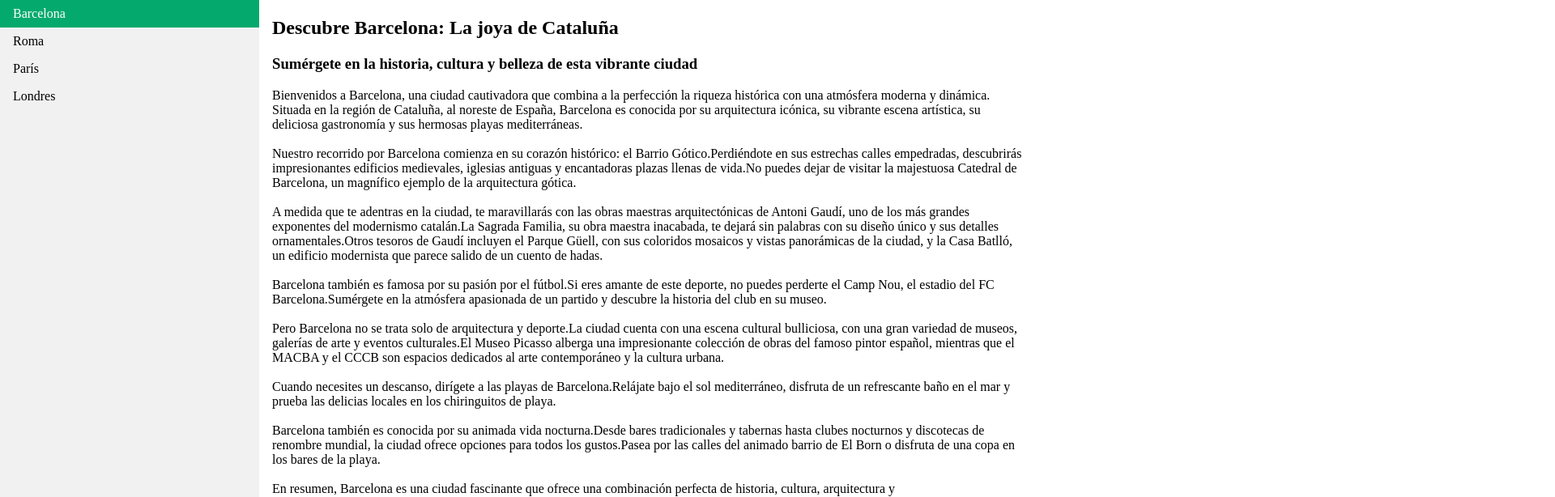
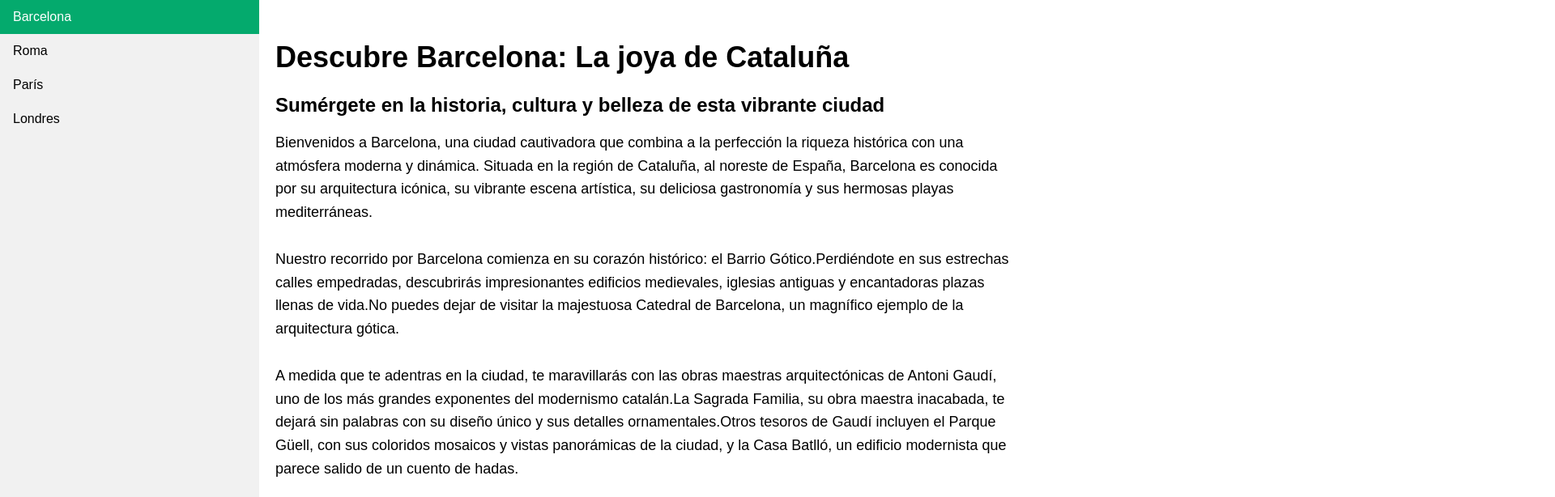
Before and after one commit to bayron1986/venta-viajes, a plain HTML site: page index.html in a window 1280 px wide. Both pictures are taken after a click on the link "Barcelona". Shown: the top 614 px of the page at 81% size, 1920 px wide, since content can reach past the window. Drawn offline with Linux system fonts and the light colour scheme.

Commit message:
terminamos de corregir erroes de botones

```diff
--- a/index.html
+++ b/index.html
@@ -18,12 +18,17 @@
     </ul>
 
     <div class="contenedor">
-        <h2 id="titulo">Bienvenido a nuestra web</h2>
+        <h2 id="titulo">Bienvenido a nuestra web
+            <img id="imagenTitulo" src="./imagenes/imagen-titulo.jpg" alt="Título de la imagen">
+        </h2>
         <h3 id="subtitulo">Elija su destino</h3>
         <p id="parrafo">Compre los mejores paquetes en nuestra empresa</p>
         <h4 id="precio"></h4>
         <img id="imagenCiudad" src="" alt="">
+
     </div>
+
+
 
     <script type="module" src="script.js"></script>
 </body>
--- a/script.js
+++ b/script.js
@@ -1,40 +1,69 @@
-import {barcelona, roma, paris, londres} from './ciudades.js';
+import { barcelona, roma, paris, londres } from './ciudades.js';
 
-let enlaces= document.querySelectorAll('a')
-let tituloElemento = document.getElementById('titulo')
-let subTituloElemento = document.getElementById('subtitulo')
-let parrafoElemento = document.getElementById('parrafo')
-let precioElemento = document.getElementById('precio')
+let enlaces = document.querySelectorAll('a');
+let tituloElemento = document.getElementById('titulo');
+let subTituloElemento = document.getElementById('subtitulo');
+let parrafoElemento = document.getElementById('parrafo');
+let precioElemento = document.getElementById('precio');
+let imagenCiudad = document.getElementById('imagenCiudad');
+let botonInicio = document.getElementById('botonInicio'); // Selecciona el botón
 
+enlaces.forEach(function (enlace) {
+    enlace.addEventListener('click', function () {
+        // Remover la clase active de todos los enlaces
+        enlaces.forEach(function (e) {
+            e.classList.remove('active');
+        });
+        // Agregar la clase active al enlace actual
+        this.classList.add('active');
 
-enlaces.forEach(function(enlace){
-    enlace.addEventListener('click', function(){
-        //remover la clase active de todos los enlaces
-        enlaces.forEach(function (enlace) {
-        enlace.classList.remove('active');
-        });
-// agregar la clase active al enlace actual
-        this.classList.add('active')
-// obtenemos el contenido segun el enlace
-    let contenido= obtenerContenido(this.textContent)
-// mostramos el contenido
-    tituloElemento.innerHTML = contenido.titulo
-    subTituloElemento.innerHTML = contenido.subtitulo
-    parrafoElemento.innerHTML = contenido.parrafo
-    precioElemento.innerHTML = contenido.precio
+        // Obtener el contenido según el enlace
+        let contenido = obtenerContenido(this.textContent);
+
+        // Mostrar el contenido
+        tituloElemento.innerHTML = contenido.titulo;
+        subTituloElemento.innerHTML = contenido.subtitulo;
+        parrafoElemento.innerHTML = contenido.parrafo;
+        precioElemento.innerHTML = contenido.precio;
+
+        // Obtener y mostrar la imagen correspondiente
+        let ciudad = this.textContent.toLowerCase();
+        imagenCiudad.src = `./imagenes/${ciudad}.jpg`;
+        imagenCiudad.alt = `Imagen de ${ciudad}`;
+
+        // Ocultar la imagen del título
+        let imagenTitulo = document.getElementById('imagenTitulo');
+        imagenTitulo.style.display = 'none';
     });
 });
 
-function obtenerContenido(enlace){
-    let contenido= {
+// Agrega un evento de escucha al botón de inicio
+botonInicio.addEventListener('click', function () {
+    // Restablece el contenido del título, subtitulo y párrafo
+    tituloElemento.innerHTML = 'Bienvenido a nuestra web';
+    subTituloElemento.innerHTML = 'Elija su destino';
+    parrafoElemento.innerHTML = 'Compre los mejores paquetes en nuestra empresa';
+
+    // Muestra la imagen del título nuevamente
+    let imagenTitulo = document.getElementById('imagenTitulo');
+    imagenTitulo.style.display = 'block';
+
+    // Borra la imagen de la ciudad
+    imagenCiudad.src = '';
+    imagenCiudad.alt = '';
+
+    // Remueve la clase active de todos los enlaces
+    enlaces.forEach(function (enlace) {
+        enlace.classList.remove('active');
+    });
+});
+
+function obtenerContenido(enlace) {
+    let contenido = {
         'Barcelona': barcelona,
         'París': paris,
         'Londres': londres,
         'Roma': roma,
     };
-     // Obtener la imagen correspondiente
-     let imagenCiudad = document.getElementById('imagenCiudad');
-     imagenCiudad.src = `imagenes/${enlace.toLowerCase()}.jpg`;
-
-return contenido[enlace];
+    return contenido[enlace];
 }
--- a/style.css
+++ b/style.css
@@ -37,3 +37,86 @@ li a:hover:not(.active) {
     padding: 1px 16px;
     height: 1000px;
 }
+
+/* Estilos generales */
+body {
+    margin: 0;
+    font-family: Arial, sans-serif; /* Fuente general */
+}
+
+/* Menú lateral */
+ul {
+    list-style-type: none;
+    margin: 0;
+    padding: 0;
+    width: 25%;
+    background-color: #f1f1f1;
+    position: fixed;
+    height: 100%;
+    overflow: auto;
+}
+
+li a {
+    display: block;
+    color: #000;
+    padding: 12px 16px; /* Aumentamos el espacio de relleno para un aspecto más espaciado */
+    text-decoration: none;
+    cursor: pointer;
+    transition: background-color 0.3s, color 0.3s; /* Efecto de transición suave */
+}
+
+li a.active {
+    background-color: #04AA6D;
+    color: white;
+}
+
+li a:hover:not(.active) {
+    background-color: #555;
+    color: white;
+}
+
+/* Contenedor principal */
+.contenedor {
+    margin-left: 25%;
+    padding: 20px; /* Espaciado interior para el contenido */
+}
+
+/* Estilos para el título */
+#titulo {
+    font-size: 36px; /* Tamaño grande para el título */
+    margin-bottom: 20px; /* Espaciado inferior para separar el título del contenido */
+}
+
+/* Estilos para el subtitulo */
+#subtitulo {
+    font-size: 24px; /* Tamaño grande para el subtítulo */
+    margin-bottom: 10px; /* Espaciado inferior para separar el subtítulo del párrafo */
+}
+
+/* Estilos para el párrafo */
+#parrafo {
+    font-size: 18px; /* Tamaño del texto principal */
+    line-height: 1.6; /* Espaciado entre líneas para una mejor legibilidad */
+    margin-bottom: 20px; /* Espaciado inferior para separar los párrafos */
+}
+
+/* Estilos para el precio */
+#precio {
+    font-size: 20px; /* Tamaño del precio */
+    color: #04AA6D; /* Color verde para destacar el precio */
+    margin-top: 10px; /* Espaciado superior para separar el precio del párrafo */
+}
+
+/* Estilos para la imagen del título */
+#imagenTitulo {
+    max-width: 100%; /* Ajustar la imagen al ancho del contenedor */
+    display: block; /* Asegurar que la imagen se comporte como un bloque */
+    margin: 0 auto 20px; /* Centrar la imagen y agregar espaciado inferior */
+}
+
+/* Estilos para la imagen de la ciudad */
+#imagenCiudad {
+    max-width: 100%; /* Ajustar la imagen al ancho del contenedor */
+    display: block; /* Asegurar que la imagen se comporte como un bloque */
+    margin-bottom: 20px; /* Espaciado inferior para separar la imagen del párrafo */
+}
```
Also changed, not shown: imagenes/imagen-titulo.jpg (renamed from imagenes/viajes.jpg).
